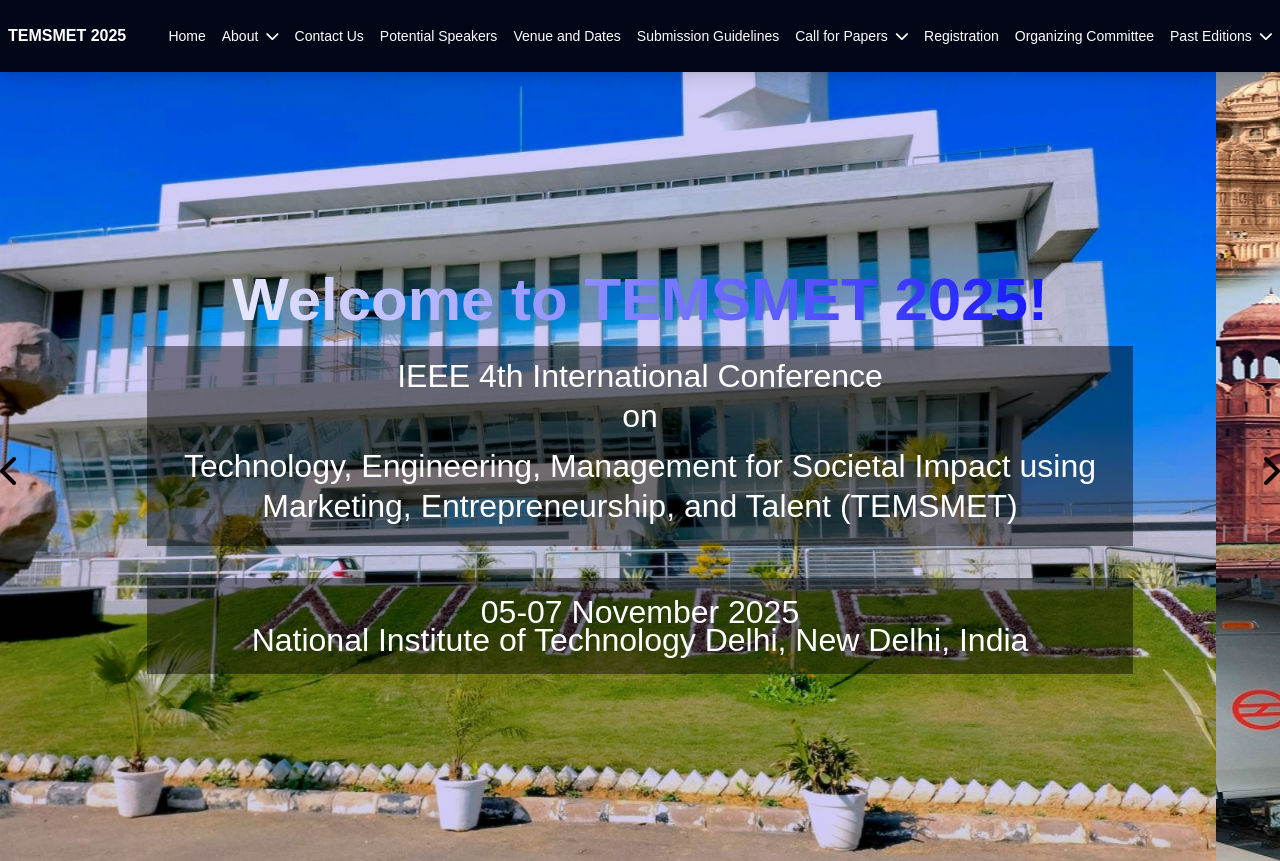
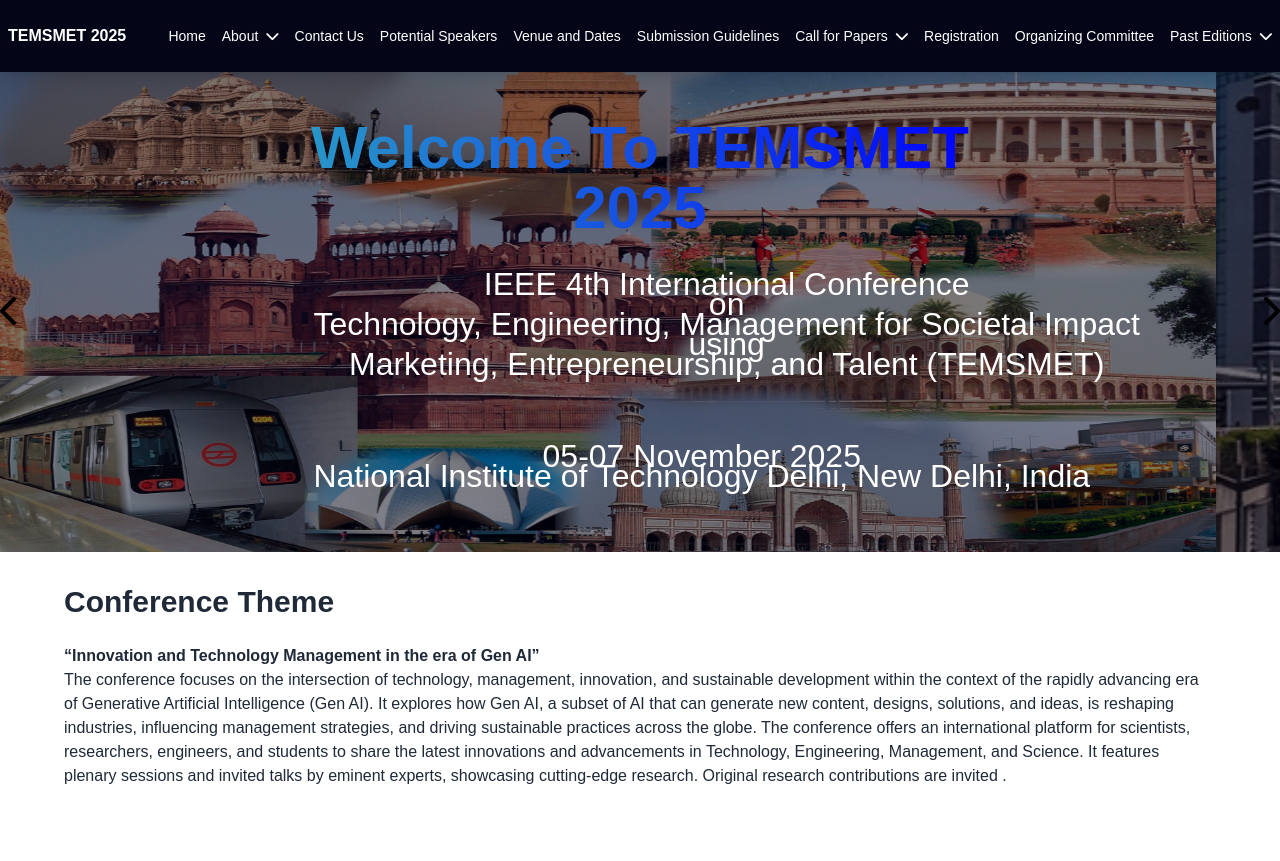
Before and after one commit to temsmet2025/temsmet2025-dev, a plain HTML site: page index.html in a window 1280 px wide. Shown: the top 861 px of the page. Drawn offline with nearby package versions, Linux system fonts and the light colour scheme; files whose address does not match are found by name.

Commit message:
carousel text visibility improved and text size reduced

```diff
--- a/css/style.css
+++ b/css/style.css
@@ -14,8 +14,8 @@
   scroll-margin-top: 60px;
 }
 
-section.home {
-    height: 100vh;
+.home {
+    height: 60vh;
 }
 
 .map-location {
@@ -44,7 +44,7 @@
 .gradient-text {
     font-size: 4em;
     font-weight: bold;
-    background: linear-gradient(90deg, #fff, #00f, #00f);
+    background: linear-gradient(90deg, #299ac7, #00f, #00f);
     background-size: 200% 200%;
     -webkit-background-clip: text;
     background-clip: text;
@@ -52,14 +52,18 @@
 }
 
 .suttitle {
-    background: #00000073;
+
+    width:max-content;
+    line-height: 2rem;
+    font-size: x-large;
 }
+
 
 .owl-carousel .item {
     position: relative;
     display: block;
     width: 100%;
-    height: 100vh;
+    height: 60vh;
     overflow: hidden;
     transition: transform 1s ease-in-out;
     transform: translate3d(0, 0, 0);
@@ -79,6 +83,19 @@
     margin:0;
     padding:0;
 }
+
+.overlay{ /* for making the mask over images of caousel*/
+    position: absolute;
+    top: 0;
+    left: 0;
+    right: 0;
+    bottom: 0;
+    background-color: rgba(0, 0, 20, 0.5); /* Adjust the opacity as needed */
+    z-index: 100; /* Make sure the overlay is above the image */
+
+}
+
+
 
 .owl-nav {
     position: absolute;
--- a/index.html
+++ b/index.html
@@ -158,35 +158,44 @@
         <div class="absolute inset-0 z-0">
             <div class="owl-carousel">
                 <!-- Slide 1 -->
-                <div class="item mx-0 px-0">
+                <!-- <div class="item mx-0 px-0">
                     <img class="w-full" src="images/Hero-BG-TEMSMET-2025.jpg" alt="slider1">
-                    <!--<div-->
+                    <div-->
                     <!--    class="bg-cover bg-center h-full w-full"-->
                     <!--    style="-->
                     <!--      background-image: url('./images/Hero-BG-TEMSMET-2025.jpg');-->
                     <!--    "-->
-                    <!--  ></div>-->
-                </div>
+                    <!--  ></div>
+                </div> -->
                 <!-- Slide 2 -->
                 <div class="item mx-0 px-0">
                     <img class="w-full" src="images/delhi_images_copy.107113609.jpg" alt="slider2">
+                    <div class="overlay"></div>
                 </div>
                 <!-- Slide 3 -->
                 <div class="item mx-0 px-0">
                     <img class="w-full" src="images/gurgaon-cyber-city-new-delhi-india.webp" alt="slider3">
+                    <div class="overlay"></div>
+
                 </div>
                 <!-- Slide 4 -->
                 <div class="item mx-0 px-0">
                     <img class="w-full" src="images/india-gate.jpg" alt="slider4">
+                    <div class="overlay"></div>
+
                 </div>
                 <!-- Slide 5 -->
                 <div class="item mx-0 px-0">
                     <img class="w-full" src="images/delhi-red-fort.jpeg" alt="slider5">
+                    <div class="overlay"></div>
+
                 </div>
 
                 <!-- Slide 6 -->
                 <div class="item mx-0 px-0">
                     <img class="w-full" src="images/Lotus_Temple.jpg" alt="slider5">
+                    <div class="overlay"></div>
+
                 </div>
                 <!-- Slide 6 -->
                 <!-- <div class="item">
@@ -196,17 +205,17 @@
         </div>
 
         <!-- Text Content -->
-        <div class="relative z-10 text-center p-6 flex justify-center items-center">
+        <div class="z-10 text-center p-6 flex justify-center items-center">
             <div class="w-[80%]">
                 <h1 class="gradient-text text-4xl md:text-6xl font-bold leading-tight mb-4">
-                    Welcome to TEMSMET 2025!
+                    Welcome To TEMSMET  2025
                 </h1>
-                <p class="text-sm p-5  md:text-[32px] text-white suttitle">
-                    IEEE 4th International Conference <br/> <br/> on <br/> <br/>
-                    <span class="leading-tight">Technology, Engineering, Management for Societal Impact using Marketing, Entrepreneurship,
-          and Talent (TEMSMET)</span>
+                <p class="leadin-loose text-sm p-5  md:text-[32px] text-white suttitle">
+                    IEEE 4th International Conference <br/> on <br/>
+                    Technology, Engineering, Management for Societal Impact <br> using <br> Marketing, Entrepreneurship,
+          and Talent (TEMSMET)
                 </p>
-                <p class="mt-8 p-5 text-lg md:text-[32px]  text-white suttitle">
+                <p class="mt-8 p-5 text-sm md:text-[32px]  text-white suttitle">
                     05-07 November 2025<br /> National Institute of Technology Delhi, New Delhi, India
                 </p>
             </div>
```
